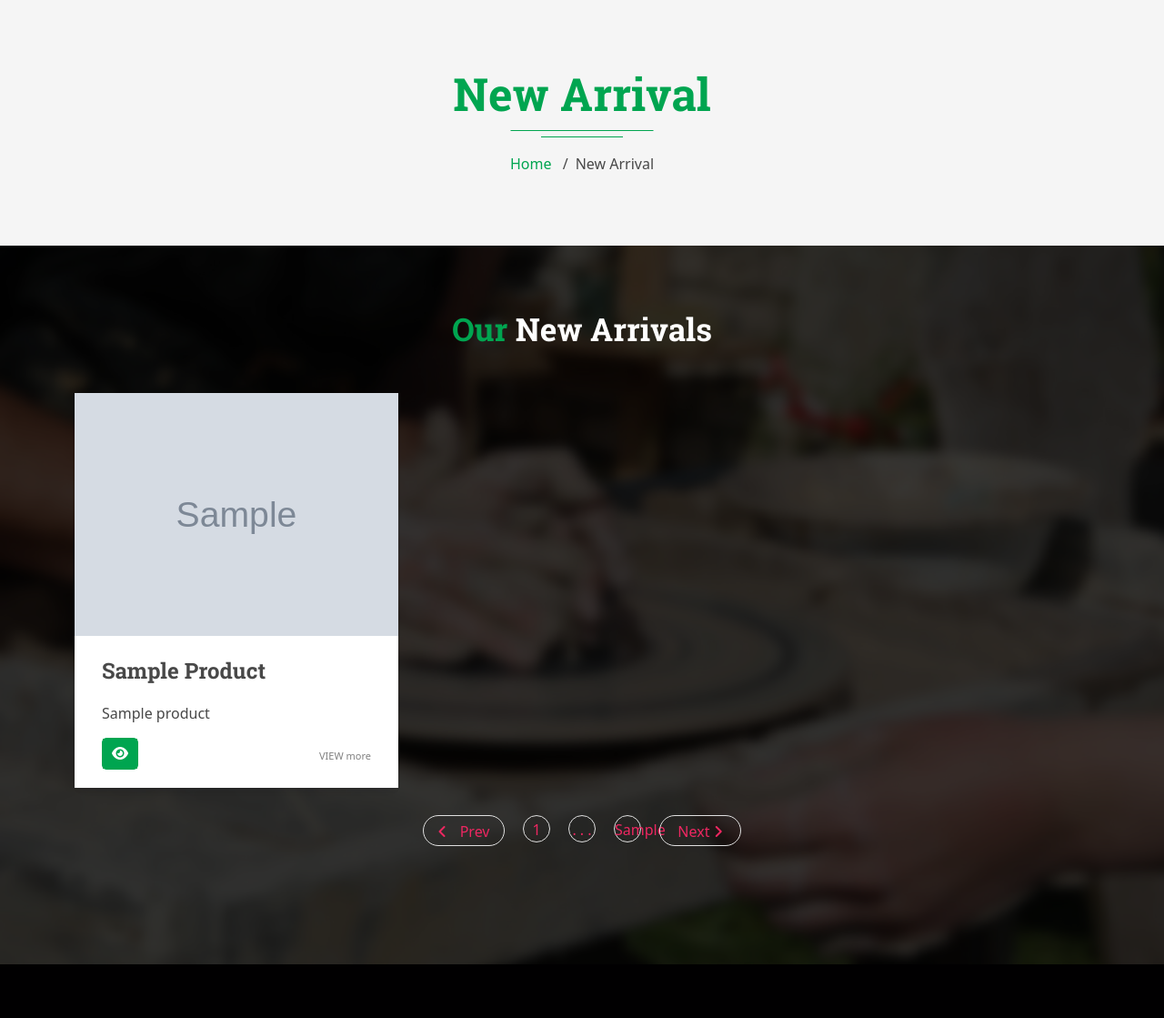
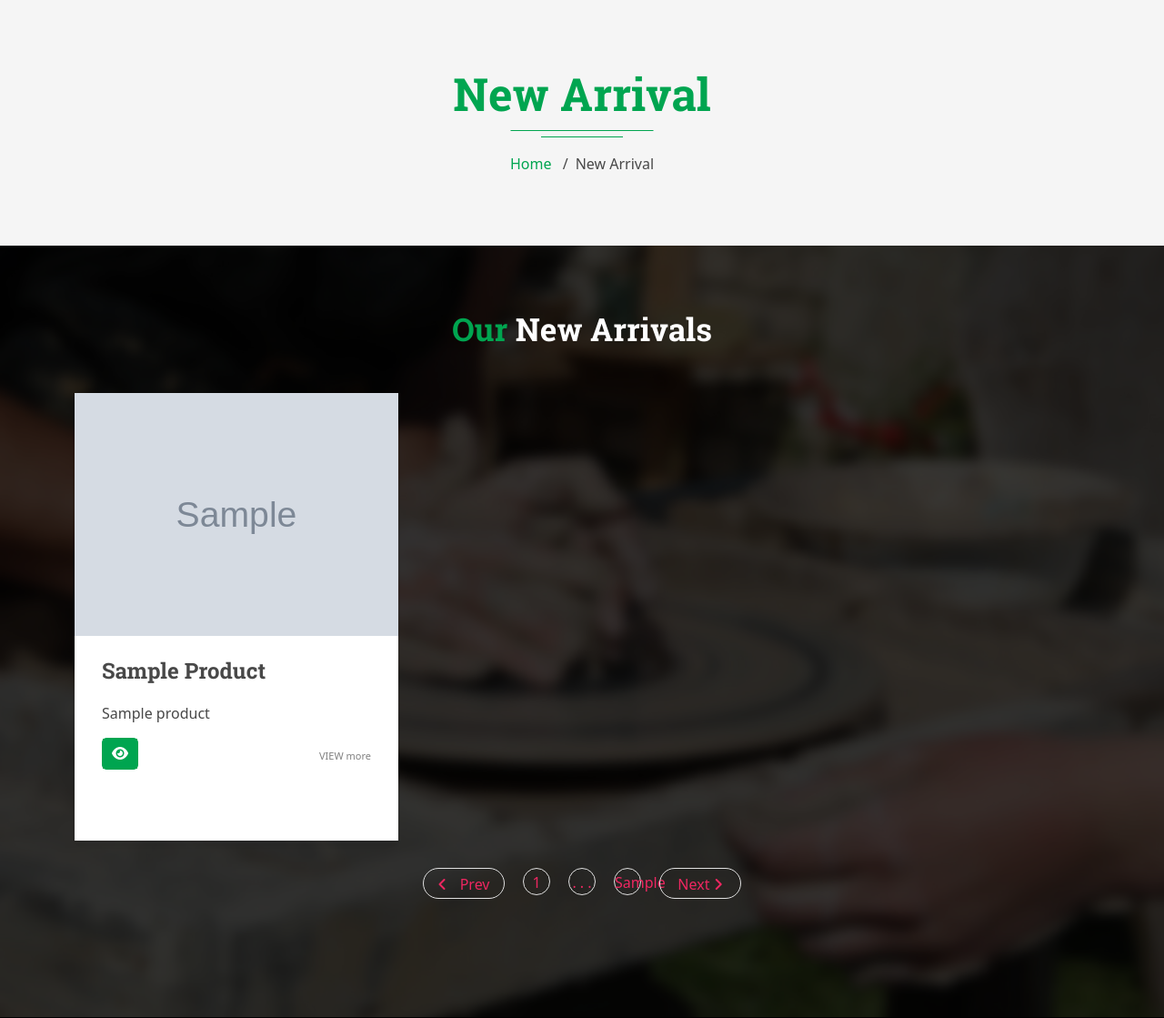
Before and after one commit to Devraj-Sah/dahal-handicraft, a Django app: template website/templates/main/sale.html in a window 1280 px wide. Shown: the part 212-1331 px from the top of the page at 91% size. Run offline with Django 3.2, Linux system fonts and the light colour scheme; the template is opened without the code that fills it: most values are stand-ins (such as "Sample title", 1, 10 or a date in 2020); grey boxes marked "Sample" are stand-in pictures; some libraries are stand-ins or nearby versions; some web fonts are replaced.

Commit message:
image size maintain

```diff
--- a/website/templates/main/sale.html
+++ b/website/templates/main/sale.html
@@ -32,10 +32,10 @@
                         <div class="new_pro_box">
                             <div class="new_pro_img">
                                 <a href="/product-details/{{k.id}}">
-                                <img src="{% if k.image1 %}{{k.image1.url}}{% endif %}" alt="handmade-craft-arrivals1" class="img-fluid">
+                                <img src="{% if k.image1 %}{{k.image1.url}}{% endif %}" alt="handmade-craft-arrivals1" class="img-fluid" style="max-height:290px; min-height:290 object-fit:cover ">
                                 </a>
                             </div>
-                            <div class="new_pro_data">
+                            <div class="new_pro_data" style="min-height:225px;">
                                 <h3><a href="/product-details/{{k.id}}">{{k.name}}</a></h3>
                                 <p>{{k.title|str}}</p>
                                 <div class="new_pro_data_dollar">
--- a/website/templates/main/search.html
+++ b/website/templates/main/search.html
@@ -18,10 +18,10 @@
                         <div class="new_pro_box">
                             <div class="new_pro_img">
                                 <a href="/product-details/{{k.id}}">
-                                <img src="{% if k.image1 %}{{k.image1.url}}{% endif %}" alt="handmade-craft-arrivals1" class="img-fluid">
+                                <img src="{% if k.image1 %}{{k.image1.url}}{% endif %}" alt="handmade-craft-arrivals1" class="img-fluid"  style="max-height:290px; min-height:290 object-fit:cover ">
                                 </a>
                             </div>
-                            <div class="new_pro_data">
+                            <div class="new_pro_data" style="min-height:225px;">
                                 <h3><a href="/product-details/{{k.id}}">{{k.name}}</a></h3>
                                 <p>{{k.title}}</p>
                                 <div class="new_pro_data_dollar">
```
Also changed, not shown: root/templates/layouts/master.html (+5 -3 lines), website/templates/partials/main.html (+4 -3 lines).
